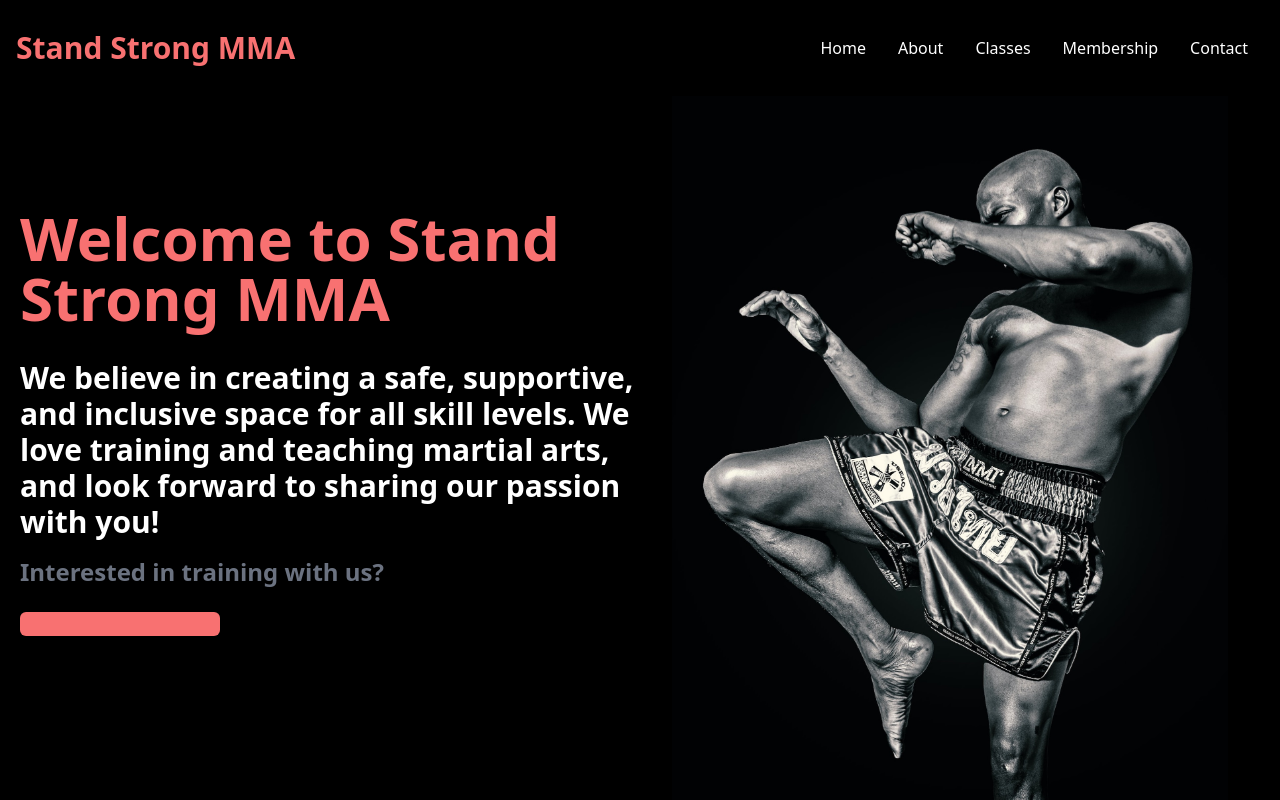
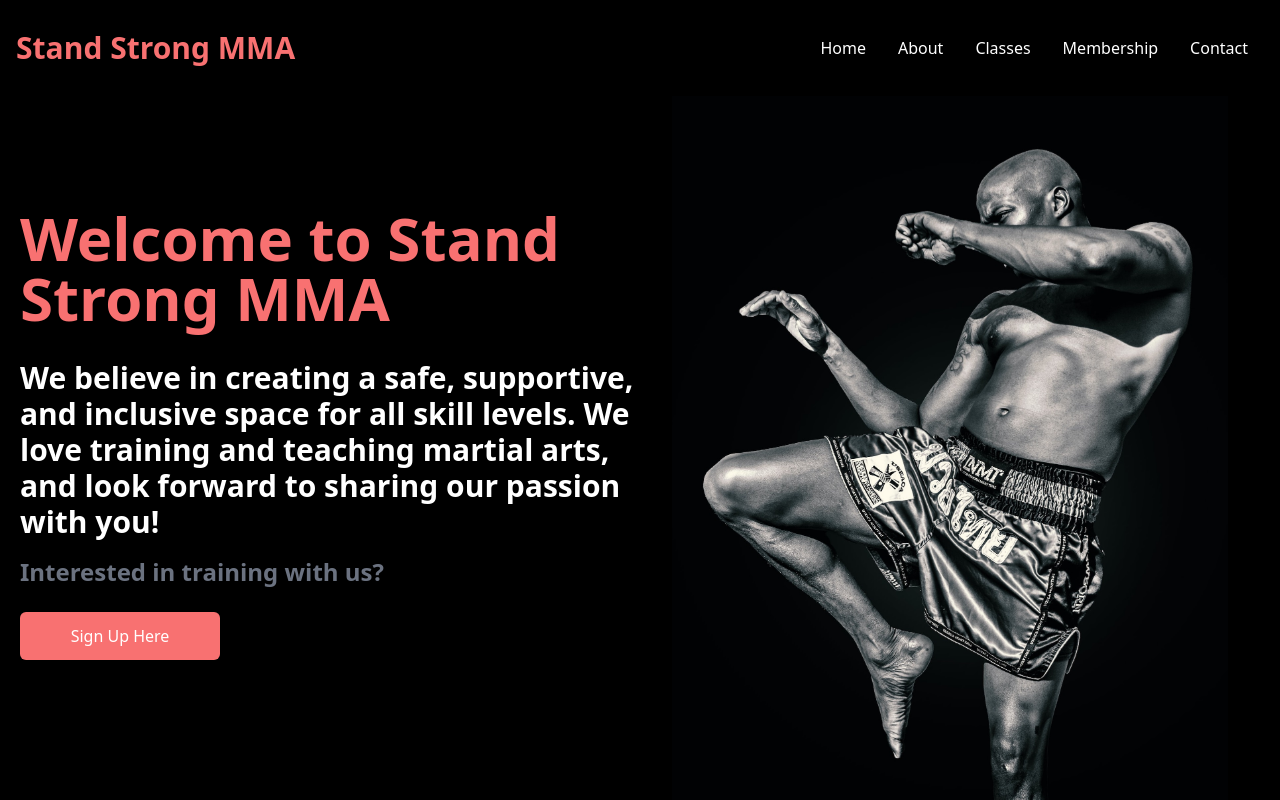
Before and after one commit to vietthom/stand-strong-mma, a Next.js app: page / in a window 1280 px wide. Shown: the top 800 px of the page. Built offline with nearby package versions, Linux system fonts and the light colour scheme.

Commit message:
Link sign up button to membership page

```diff
--- a/components/Hero.js
+++ b/components/Hero.js
@@ -11,7 +11,7 @@ const Hero = () => {
            <p className='md:text-3xl sm:text-2xl text-xl font-bold py-4'>We believe in creating a safe, supportive, and inclusive space for all skill levels. We love training and teaching martial arts, and look forward to sharing our passion with you! </p>
            <h2 className='md:text-2xl text-xl font-bold text-gray-500 '>Interested in training with us?</h2>
            <button className='bg-red-400 w-[200px] rounded-md font-medium my-6 py-3'>
-
+            <Link href='/membership' >Sign Up Here</Link>
            </button>
         </div>
         <div className='flex justify-center overflow-auto'>
```
